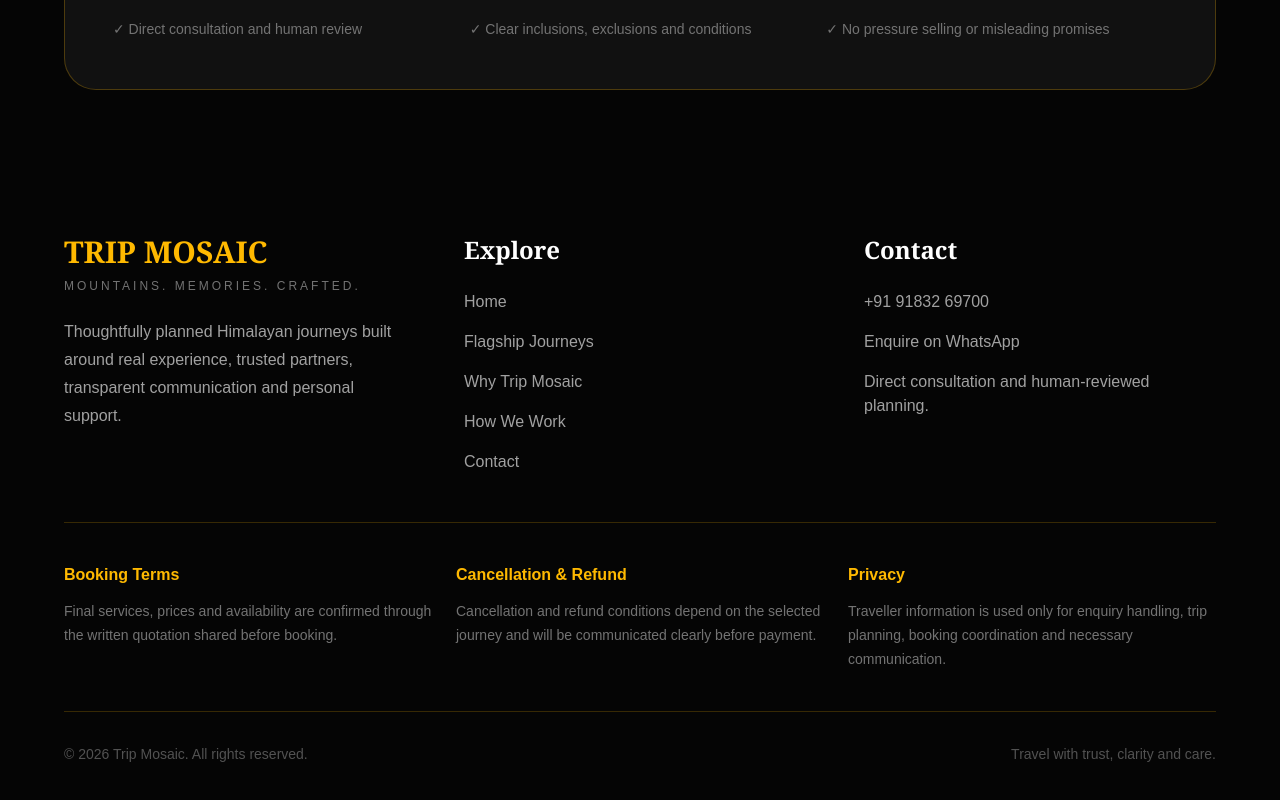
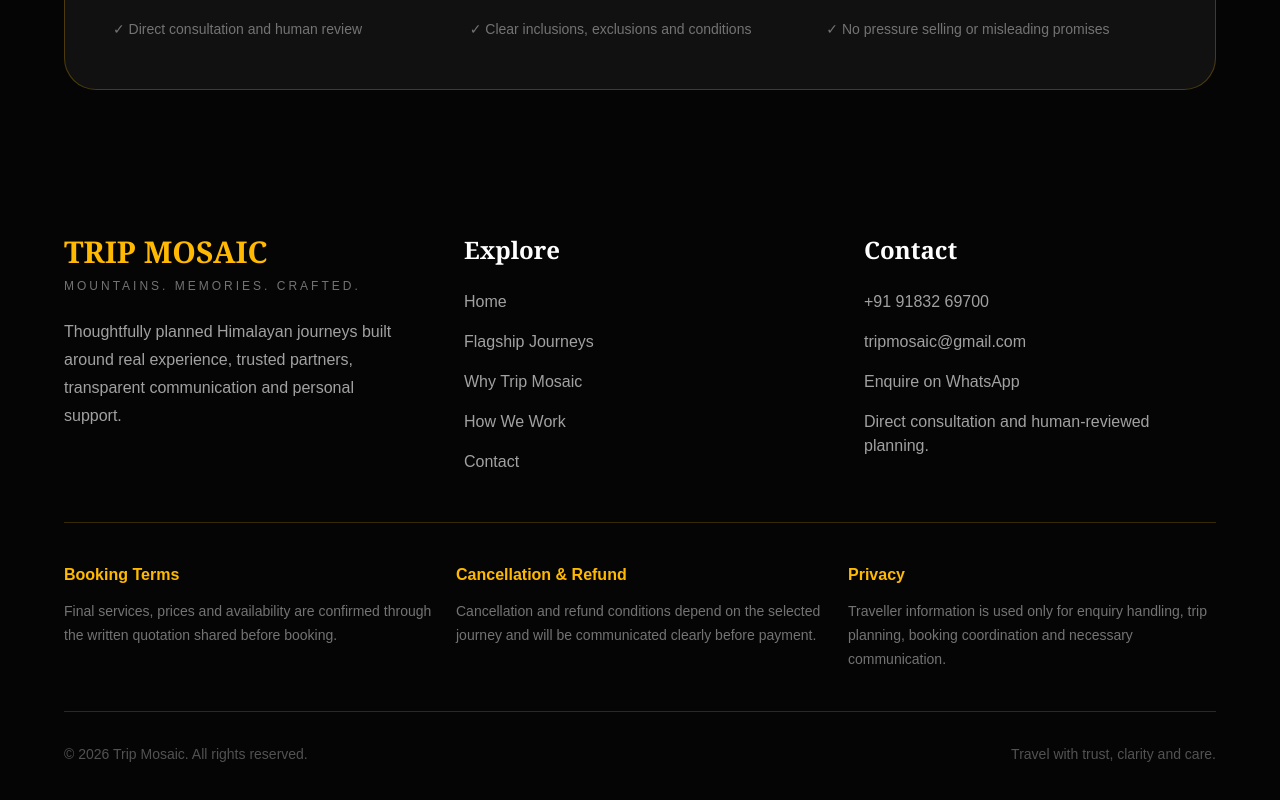
Before and after one commit to tripmosaic-hq/trip-mosaic, a Next.js app in the folder web/: page / in a window 1280 px wide. Shown: the part 5013-5813 px from the top of the page. Built offline with nearby package versions, Linux system fonts and the light colour scheme.

Commit message:
Add contact email to footer

```diff
--- a/web/components/Footer.tsx
+++ b/web/components/Footer.tsx
@@ -58,7 +58,12 @@ export default function Footer() {
               >
                 +91 91832 69700
               </a>
-
+<a
+  href="mailto:tripmosaic@gmail.com"
+  className="block hover:text-amber-400"
+>
+  tripmosaic@gmail.com
+</a>
               <a
                 href={whatsappUrl}
                 target="_blank"
```
